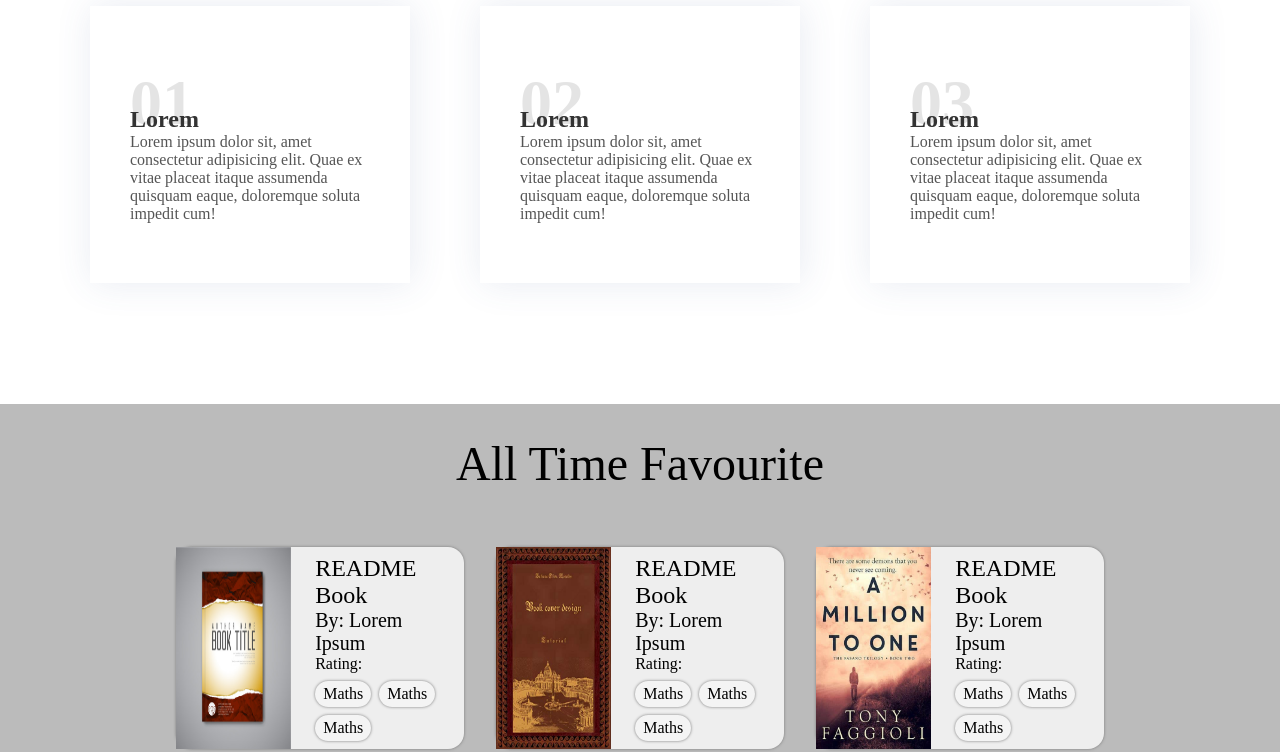
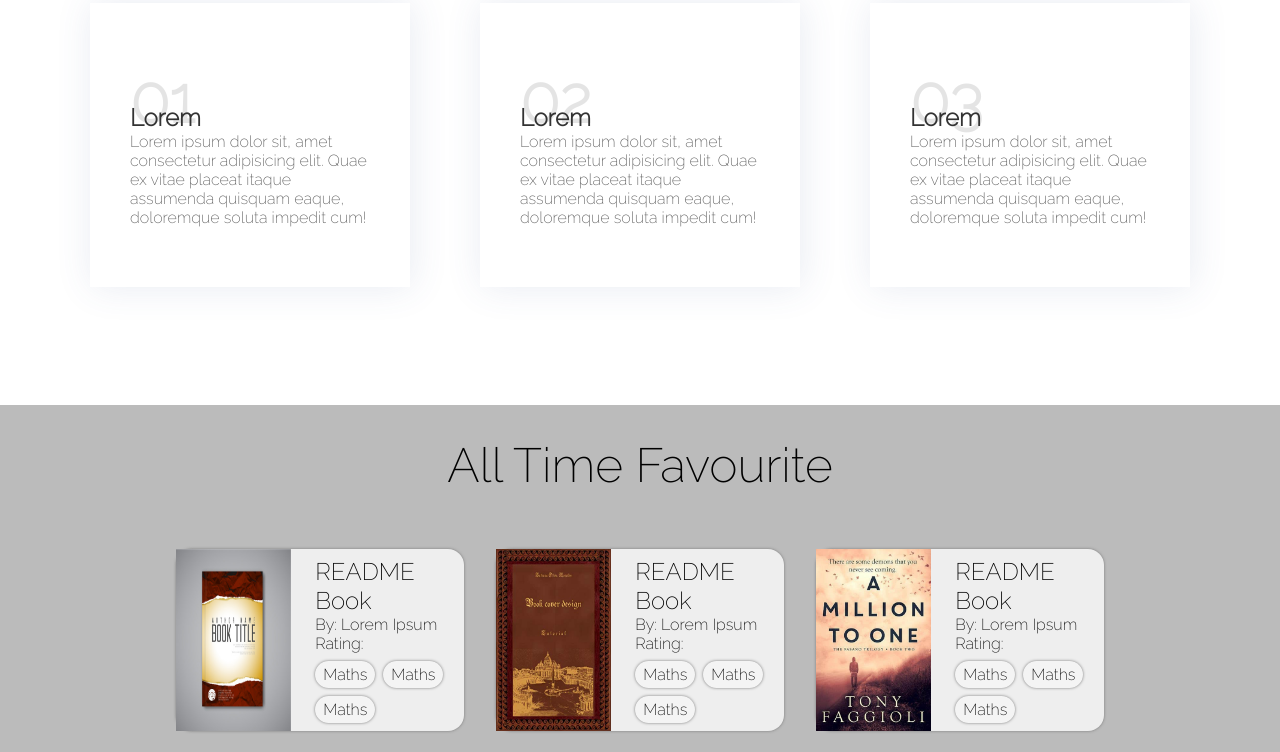
Before and after one commit to projectcommittee/virtual-library, a plain HTML site: page index.html in a window 1280 px wide. Shown: the part 1183-1935 px from the top of the page. Drawn offline with Linux system fonts and the light colour scheme.

Commit message:
font & minor changes

```diff
--- a/css/books.css
+++ b/css/books.css
@@ -51,7 +51,7 @@
 }
 
 .author{
-  font-size: 1.25rem;
+  font-size: 1rem;
 }
 
 .tags{
@@ -81,7 +81,9 @@
   font-size: 3rem;
   font-weight: 400;
 }
-
+.cat-container li {
+  cursor: pointer;
+}
 nav ul {
   list-style-type: none;
   margin: 0.5rem 2rem 2rem 2rem;
--- a/css/styles.css
+++ b/css/styles.css
@@ -1,5 +1,8 @@
+@import url('https://fonts.googleapis.com/css2?family=Raleway:wght@200&display=swap');
+
 *{
     margin: 0;
     padding: 0;
     box-sizing: border-box;
+    font-family: 'Raleway', sans-serif;
 }
```
Also changed, not shown: 1 other file.
